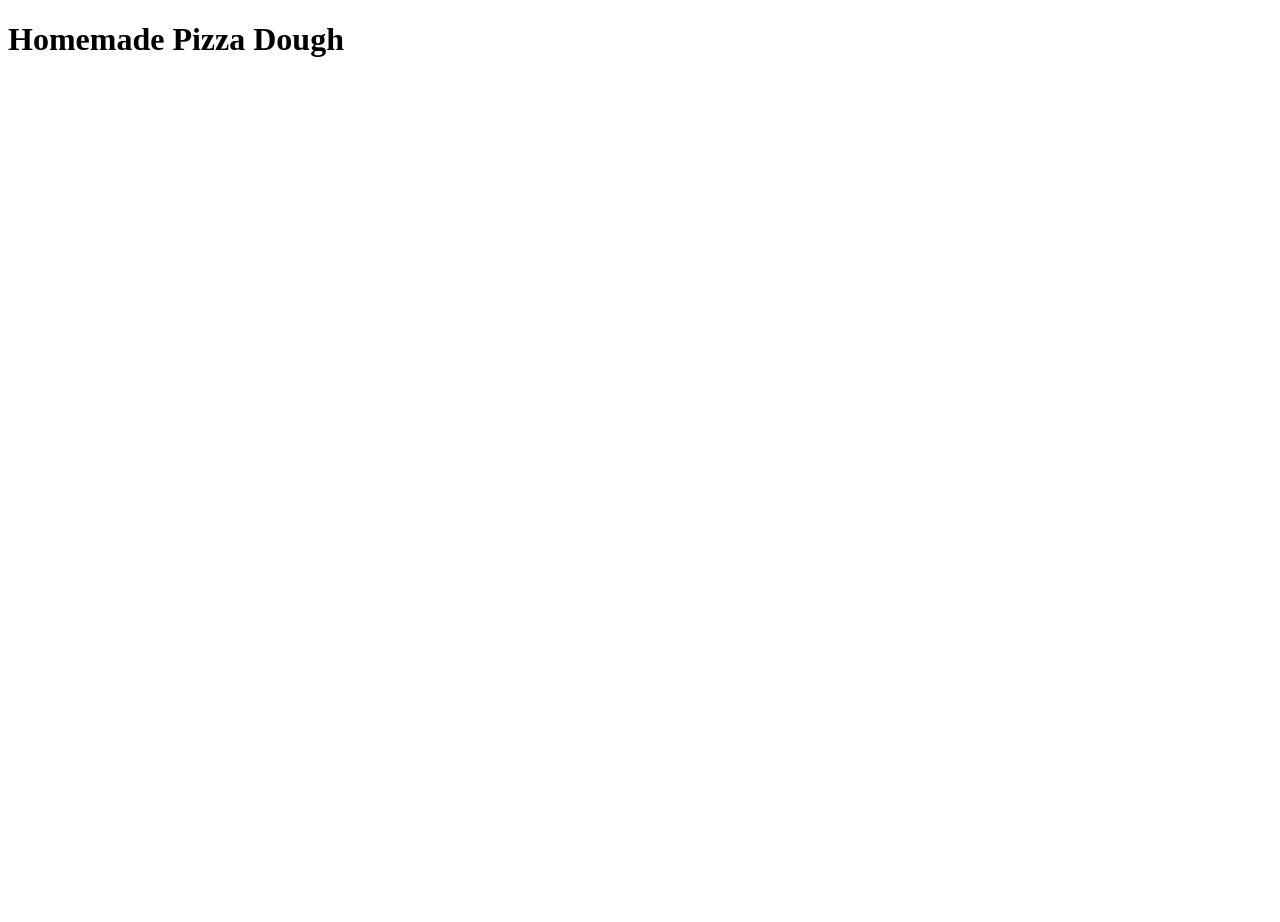
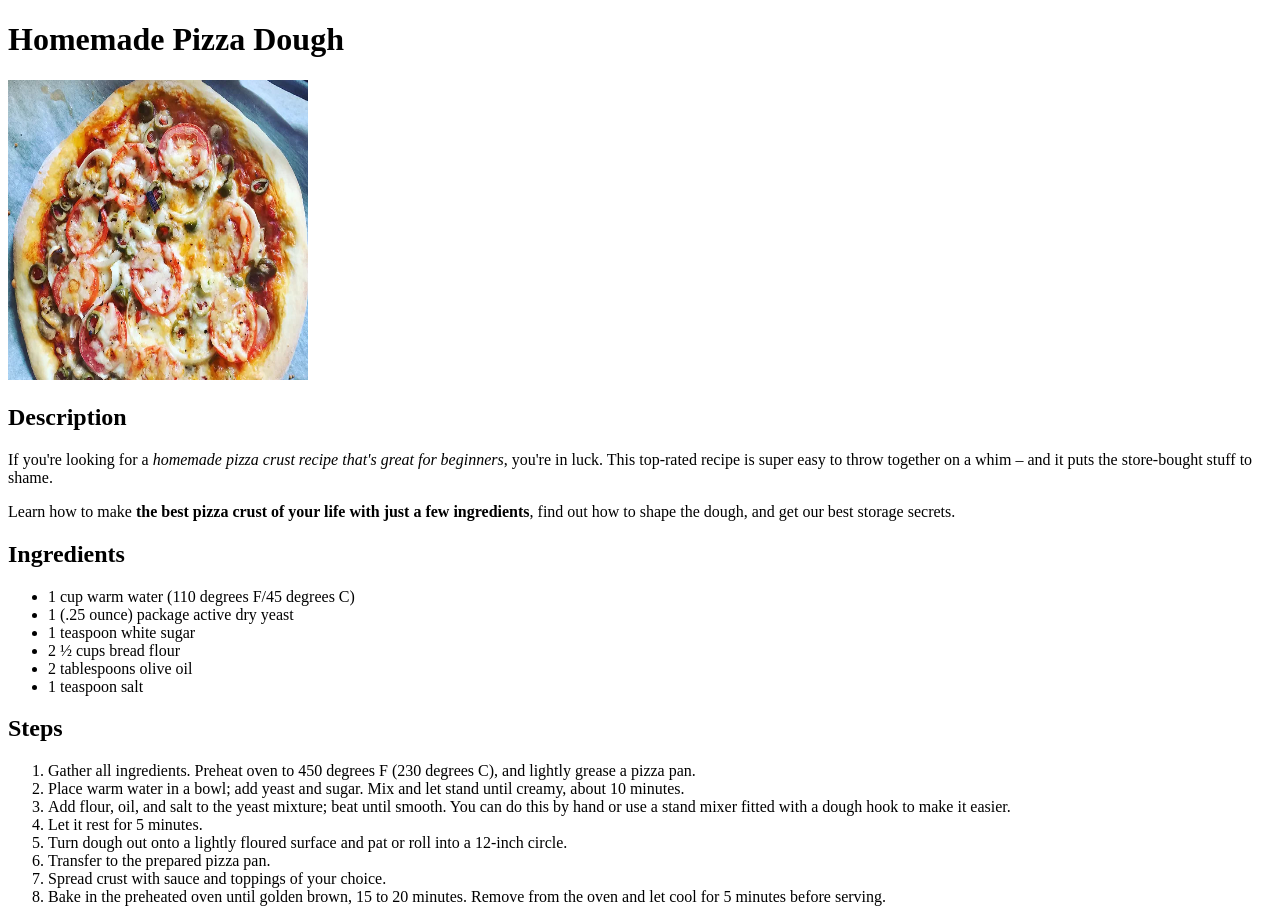
Before and after one commit to competitive-flamingo/odin-recipes, a plain HTML site: page recipes/pizza.html in a window 1280 px wide. Before the commit the page ends 800 px from the top, so only its background shows below. Drawn offline with Linux system fonts and the light colour scheme.

Commit message:
Add Images folder & Finish pizza.html structure & Put recipes in index.html in a list

```diff
--- a/recipes/pizza.html
+++ b/recipes/pizza.html
@@ -7,5 +7,30 @@
 </head>
 <body>
     <h1>Homemade Pizza Dough</h1>
+    <img src="../images/pizza.jpg" alt="A Homemade Pizza" width="300" height="300">
+    <h2>Description</h2>
+    <p>If you're looking for a <em>homemade pizza crust recipe that's great for beginners</em>, you're in luck. This top-rated recipe is super easy to throw together on a whim – and it puts the store-bought stuff to shame.</p>
+    <p>Learn how to make <strong>the best pizza crust of your life with just a few ingredients</strong>, find out how to shape the dough, and get our best storage secrets.</p>
+    <h2>Ingredients</h2>
+    <ul>
+        <li>1 cup warm water (110 degrees F/45 degrees C)</li>
+        <li>1 (.25 ounce) package active dry yeast</li>
+        <li>1 teaspoon white sugar</li>
+        <li>2 ½ cups bread flour</li>
+        <li>2 tablespoons olive oil</li>
+        <li>1 teaspoon salt</li>
+    </ul>
+    <h2>Steps</h2>
+    <ol>
+        <li>Gather all ingredients. Preheat oven to 450 degrees F (230 degrees C), and lightly grease a pizza pan.</li>
+        <li>Place warm water in a bowl; add yeast and sugar. Mix and let stand until creamy, about 10 minutes.</li>
+        <li>Add flour, oil, and salt to the yeast mixture; beat until smooth. You can do this by hand or use a stand mixer fitted with a dough hook to make it easier.</li>
+        <li>Let it rest for 5 minutes.</li>
+        <li>Turn dough out onto a lightly floured surface and pat or roll into a 12-inch circle.</li>
+        <li>Transfer to the prepared pizza pan.</li>
+        <li>Spread crust with sauce and toppings of your choice.</li>
+        <li>Bake in the preheated oven until golden brown, 15 to 20 minutes. Remove from the oven and let cool for 5 minutes before serving.</li>
+
+    </ol>
 </body>
 </html>
```
Also changed, not shown: index.html (+5 -1 lines), images/pizza.jpg (added).
